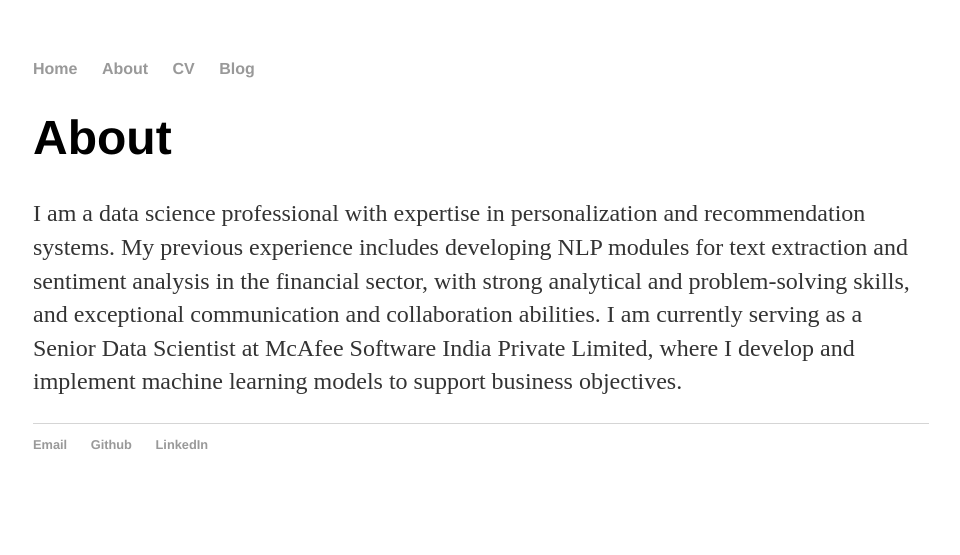
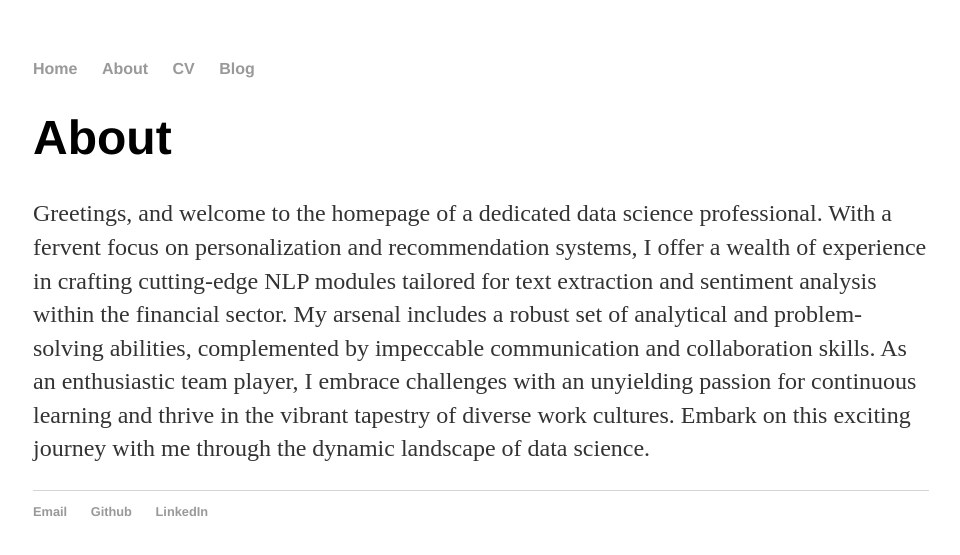
Before and after one commit to ayan-ghosh103/ayan-ghosh103.github.io, a Jekyll site: the page built from about/index.html, in a window 1280 px wide. Shown: the top 555 px of the page, without its empty margins (159-1119 px from the left). Built offline with Jekyll 4.4.1, drawn with Linux system fonts in a browser that asks for light colours.

Commit message:
Update index.html
changed introduction

```diff
--- a/about/index.html
+++ b/about/index.html
@@ -5,7 +5,7 @@ title: About Ayan Ghosh
 
 		<div class="about">
 			<h1>About</h1>
-			<p>I am a data science professional with expertise in personalization and recommendation systems. My previous experience includes developing NLP modules for text extraction and sentiment analysis in the financial sector, with strong analytical and problem-solving skills, and exceptional communication and collaboration abilities. I am currently serving as a Senior Data Scientist at McAfee Software India Private Limited, where I develop and implement machine learning models to support business objectives.</p>
+			<p>Greetings, and welcome to the homepage of a dedicated data science professional. With a fervent focus on personalization and recommendation systems, I offer a wealth of experience in crafting cutting-edge NLP modules tailored for text extraction and sentiment analysis within the financial sector. My arsenal includes a robust set of analytical and problem-solving abilities, complemented by impeccable communication and collaboration skills. As an enthusiastic team player, I embrace challenges with an unyielding passion for continuous learning and thrive in the vibrant tapestry of diverse work cultures. Embark on this exciting journey with me through the dynamic landscape of data science.</p>
 			<!--<ul class="contacts">
 				<li><a href="https://www.linkedin.com/in/ayanghosh1305/">Linkedin</a></li>
 				</ul>-->
```
